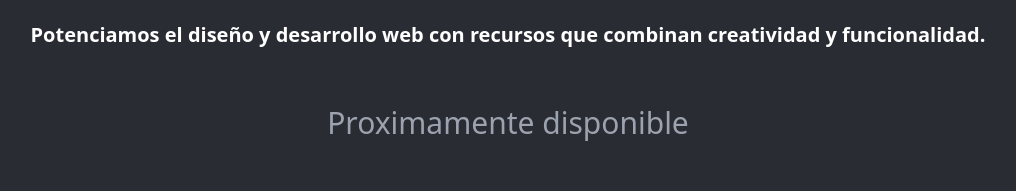
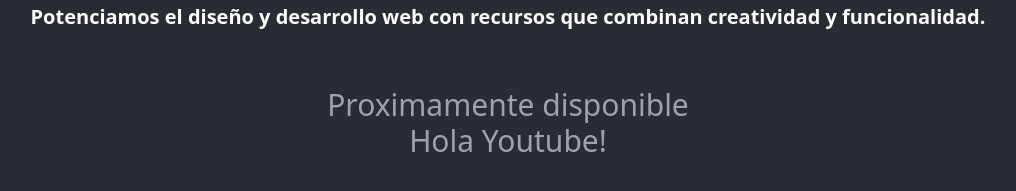
Before and after one commit to chrisconh-ok/orbit, an Astro site: page / in a window 1280 px wide. Shown: the part 483-674 px from the top of the page, without its empty margins (132-1148 px from the left). Built offline with nearby package versions, Linux system fonts and the light colour scheme; Astro itself is replaced by a stand-in of ours.

Commit message:
Update index.astro

```diff
--- a/src/pages/index.astro
+++ b/src/pages/index.astro
@@ -17,5 +17,6 @@ import Layout from '../layouts/Layout.astro'
 		</p>
 		<div class="mt-14 flex w-full flex-row items-center justify-center gap-4"></div>
 		<p class="font-base text-center text-3xl text-gray-400">Proximamente disponible</p>
+		<p class="font-base text-center text-3xl text-gray-400">Hola Youtube!</p>
 	</main>
 </Layout>
```
